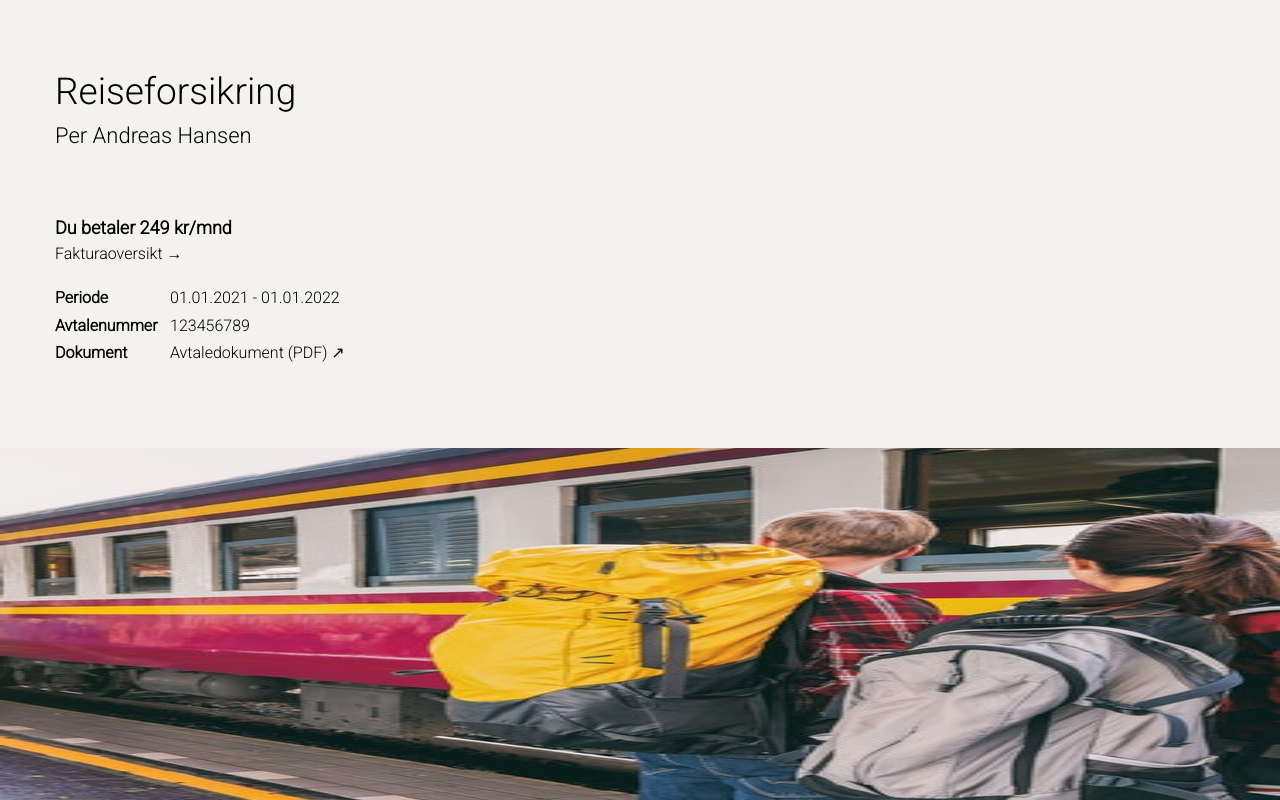
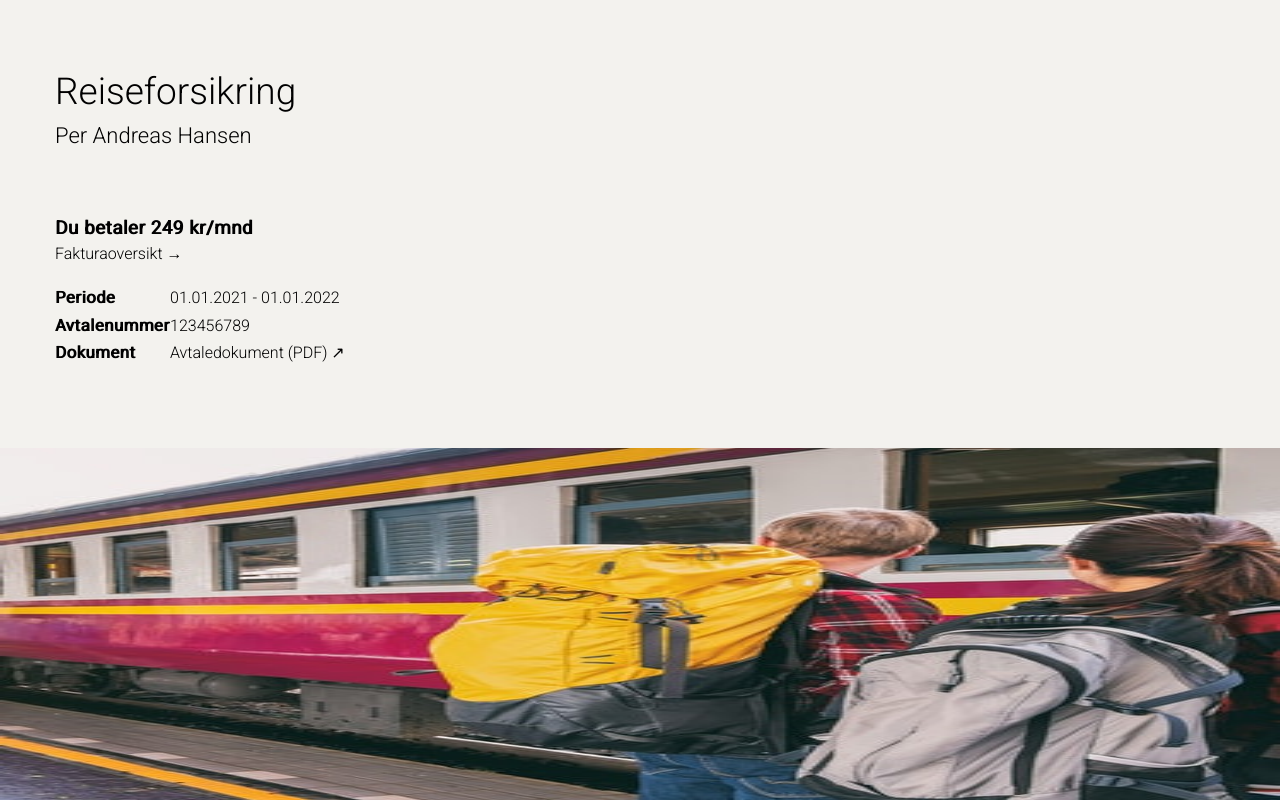
Before and after one commit to mariaopl/forsikrings-oppgave, a React (Create React App) app: page / in a window 1280 px wide. Built offline with nearby package versions, Linux system fonts and the light colour scheme.

Commit message:
added bolder text

```diff
--- a/src/index.css
+++ b/src/index.css
@@ -66,7 +66,10 @@ code {
 }
 
 .bold-text {
-  font-weight: bolder;
+  color: black;
+  text-shadow: 1px 0 black;
+  letter-spacing: 1px;
+  font-weight: bold;
 }
 
 .medium-text {
```
